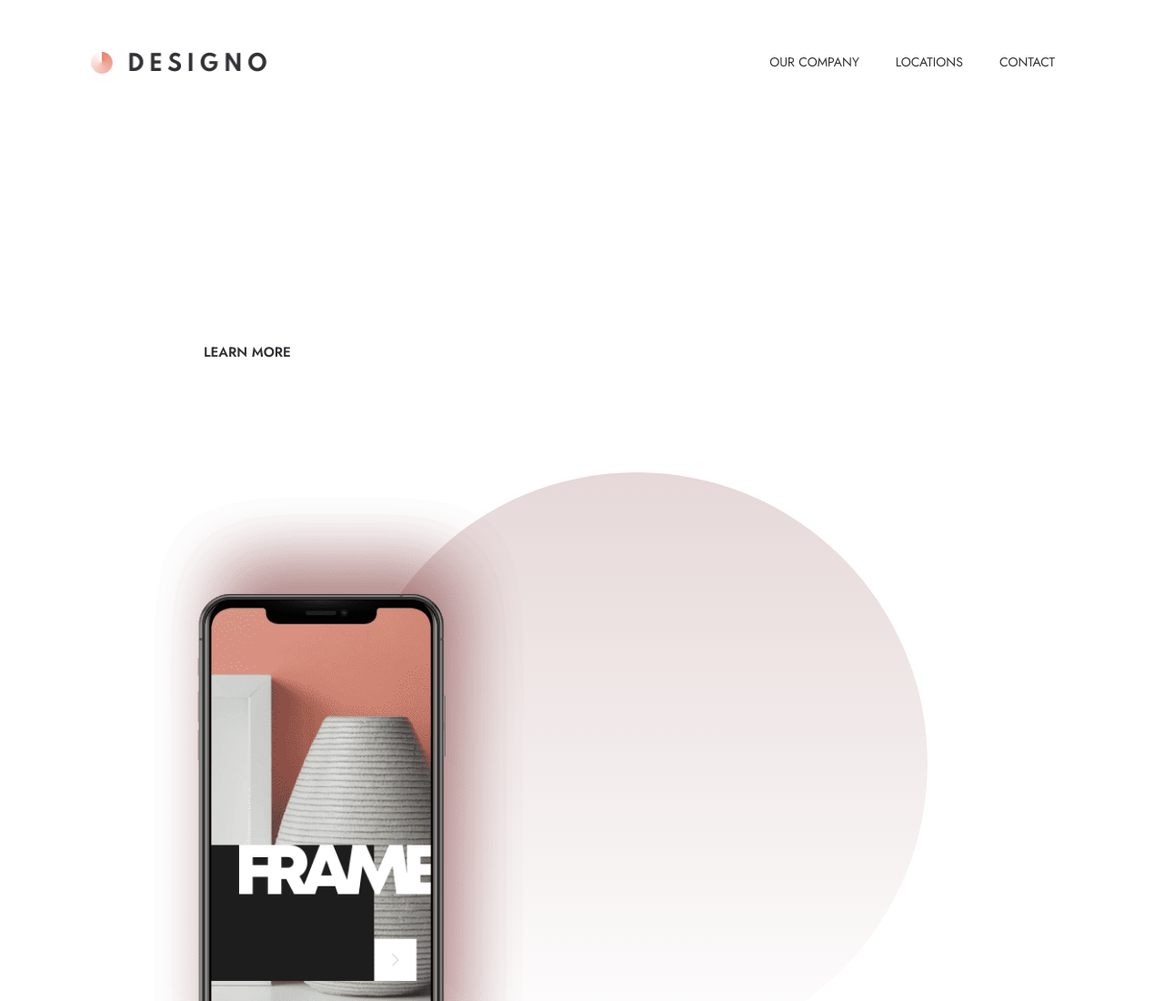
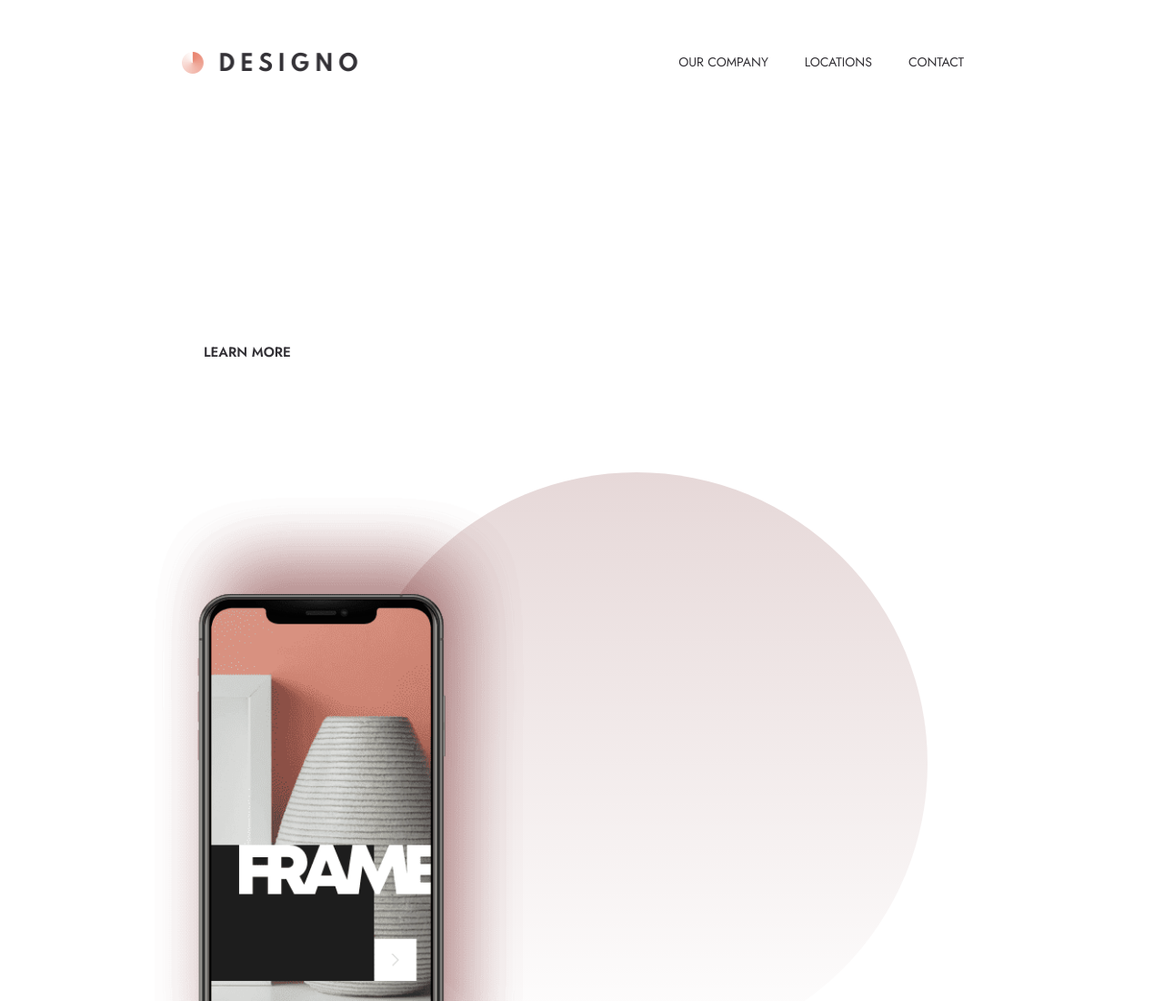
Before and after one commit to carlostrujilloneyra/Designo, a website: page index.html in a window 1280 px wide. Shown: the top 1100 px of the page at 91% size. Drawn offline with nearby package versions, Linux system fonts and the light colour scheme; files that its build step writes are made by us from their sources.

Commit message:
Arreglos en el componente header

```diff
--- a/src/SCSS/components/header/_header.scss
+++ b/src/SCSS/components/header/_header.scss
@@ -11,6 +11,10 @@
 
 	@include responsive(tablet){
 		margin: 2.4rem 0;
-		padding: 0;
+		padding: 0 3.6rem;
+	}
+
+	@include responsive(desktop){
+		padding: 0 10rem;
 	}
 }
```
